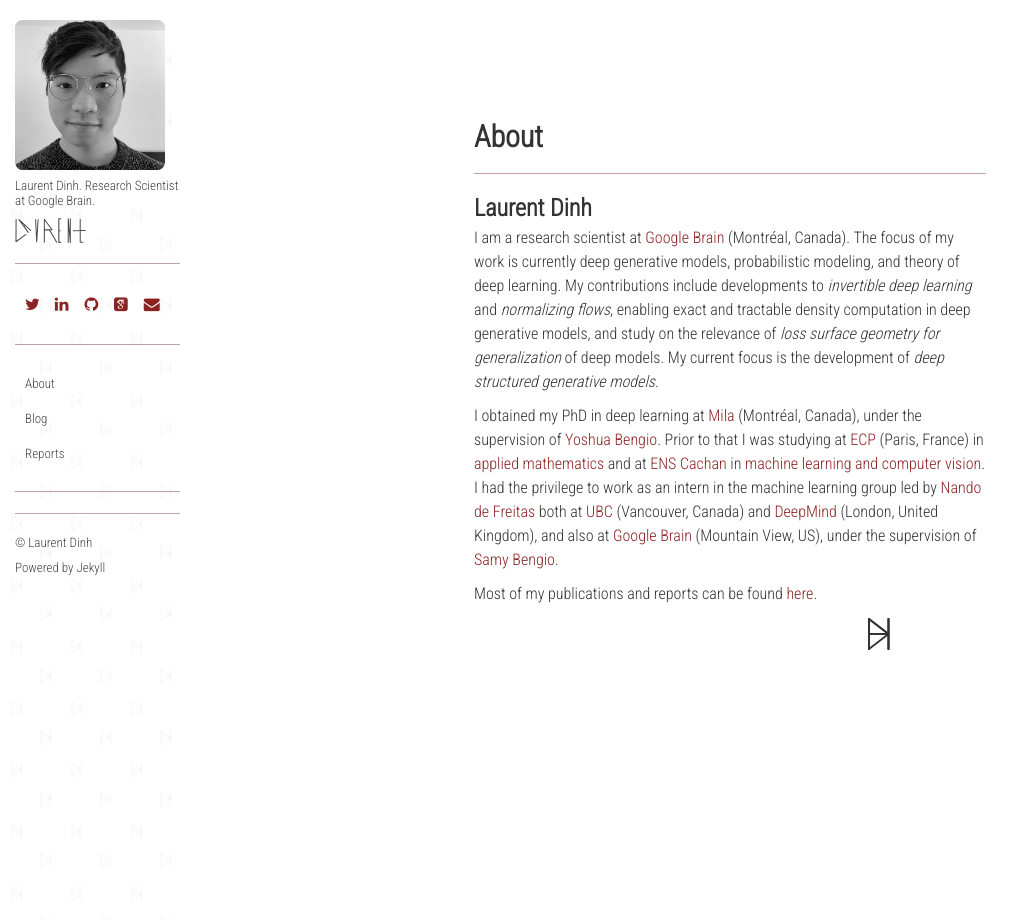
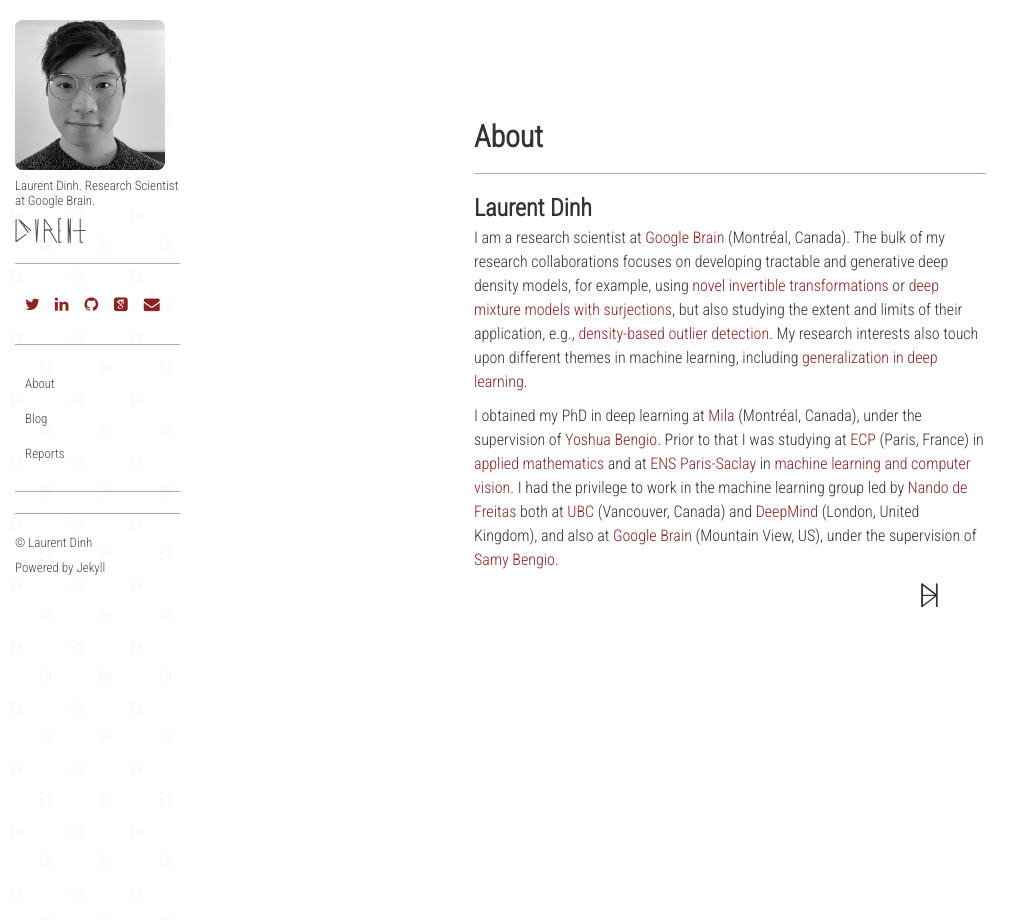
Before and after one commit to laurent-dinh/laurent-dinh.github.io, a Jekyll site: the page built from about.md, in a window 1280 px wide. Shown: the whole page, without its empty margins (0-1032 px from the left). Built offline with Jekyll 4.4.1, drawn with Linux system fonts in a browser that asks for light colours; nearby versions of some CDN libraries; some web fonts are replaced.

Commit message:
Editing bio

```diff
--- a/about.md
+++ b/about.md
@@ -28,13 +28,13 @@
 {:/nomarkdown}
 
 ### Laurent Dinh
-I am a research scientist at [Google Brain](http://g.co/brain) (Montréal,&nbsp;Canada). The focus of my work is currently deep generative models, probabilistic modeling, and theory of deep learning. My contributions include developments to *invertible deep learning* and *normalizing flows*, enabling exact and tractable density computation in deep generative models, and study on the relevance of *loss surface geometry for generalization* of deep models. My current focus is the development of *deep structured generative models*.
+I am a research scientist at [Google Brain](http://g.co/brain) (Montréal,&nbsp;Canada). The bulk of my research collaborations focuses on developing tractable and generative deep density models, for example, using [novel invertible transformations]({{ site.baseurl }}/reports#invertible-models-and-normalizing-flows-a-retrospective-talk) or [deep mixture models with surjections]({{ site.baseurl }}/reports#a-rad-approach-to-deep-mixture-models), but also studying the extent and limits of their application, e.g., [density-based outlier detection]({{ site.baseurl }}/reports#perfect-density-models-cannot-guarantee-anomaly-detection). My research interests also touch upon different themes in machine learning, including [generalization in deep learning]({{ site.baseurl }}/reports#sharp-minima-can-generalize-for-deep-nets).
 
-I obtained my PhD in deep learning at [Mila](http://mila.quebec/) (Montréal,&nbsp;Canada), under the supervision of [Yoshua Bengio](http://www.iro.umontreal.ca/~bengioy/yoshua_en/). Prior to that I was studying at [ECP](http://www.ecp.fr) (Paris,&nbsp;France) in [applied mathematics](http://www.centralesupelec.fr/fr/cursus-ingenieur-centralien?tab=options-filieres-3e-annee#option-mathematiques-appliquees) and at [ENS Cachan](http://www.ens-cachan.fr/) in [machine learning and computer vision](http://www.cmla.ens-cachan.fr/version-anglaise/academics/mva-master-degree-227777.kjsp). I had the privilege to work as an intern in the machine learning group led by [Nando de Freitas](http://www.cs.ox.ac.uk/people/nando.defreitas/) both at [UBC](https://www.cs.ubc.ca/) (Vancouver,&nbsp;Canada) and [DeepMind](http://deepmind.com/) (London,&nbsp;United Kingdom), and also at [Google Brain](https://research.google.com/teams/brain/) (Mountain&nbsp;View,&nbsp;US), under the supervision of [Samy Bengio](http://bengio.abracadoudou.com/).
+I obtained my PhD in deep learning at [Mila](http://mila.quebec/) (Montréal,&nbsp;Canada), under the supervision of [Yoshua Bengio](http://www.iro.umontreal.ca/~bengioy/yoshua_en/). Prior to that I was studying at [ECP](http://www.ecp.fr) (Paris,&nbsp;France) in [applied mathematics](http://cursus-ingenieur-centralien.centralesupelec.fr/fr/node/266) and at [ENS Paris-Saclay](https://ens-paris-saclay.fr/en) in [machine learning and computer vision](http://math.ens-paris-saclay.fr/version-francaise/formations/master-mva/). I had the privilege to work in the machine learning group led by [Nando de Freitas](https://www.cifar.ca/bio/nando-de-freitas) both at [UBC](https://www.cs.ubc.ca/) (Vancouver,&nbsp;Canada) and [DeepMind](http://deepmind.com/) (London,&nbsp;United Kingdom), and also at [Google Brain](http://g.co/brain) (Mountain&nbsp;View,&nbsp;US), under the supervision of [Samy Bengio](http://bengio.abracadoudou.com/).
 
-Most of my publications and reports can be found [here](https://scholar.google.ca/citations?user=h7OHSkoAAAAJ).
 
-<svg id="logo_sign" version="2.0" height="36.0pt" width="89.7pt">
+
+<svg id="logo_sign" version="2.0" height="20.0pt" width="49.8pt" viewBox="0 0 89.7 36">
 <path id="red_d" d="M 3.000000 3.000000 L 3.000000 3.000000 L 3.000000 3.000000 L 3.000000 3.000000" style="fill:none;stroke:rgb(140, 35, 35);stroke-linecap:round;stroke-width:0.000000;stroke-linejoin:round;"/>
 <path id="red_i" d="M 30.300000 33.000000 L 30.300000 33.000000" style="fill:none;stroke:rgb(140, 35, 35);stroke-linecap:round;stroke-width:0.000000;stroke-linejoin:round;"/>
 <path id="red_n" d="M 38.100000 33.000000 L 38.100000 33.000000 L 38.100000 33.000000 L 38.100000 33.000000 L 38.100000 33.000000" style="fill:none;stroke:rgb(140, 35, 35);stroke-linecap:round;stroke-width:0.000000;stroke-linejoin:round;"/>
```
Also changed, not shown: publications.md (+10 -2 lines).
